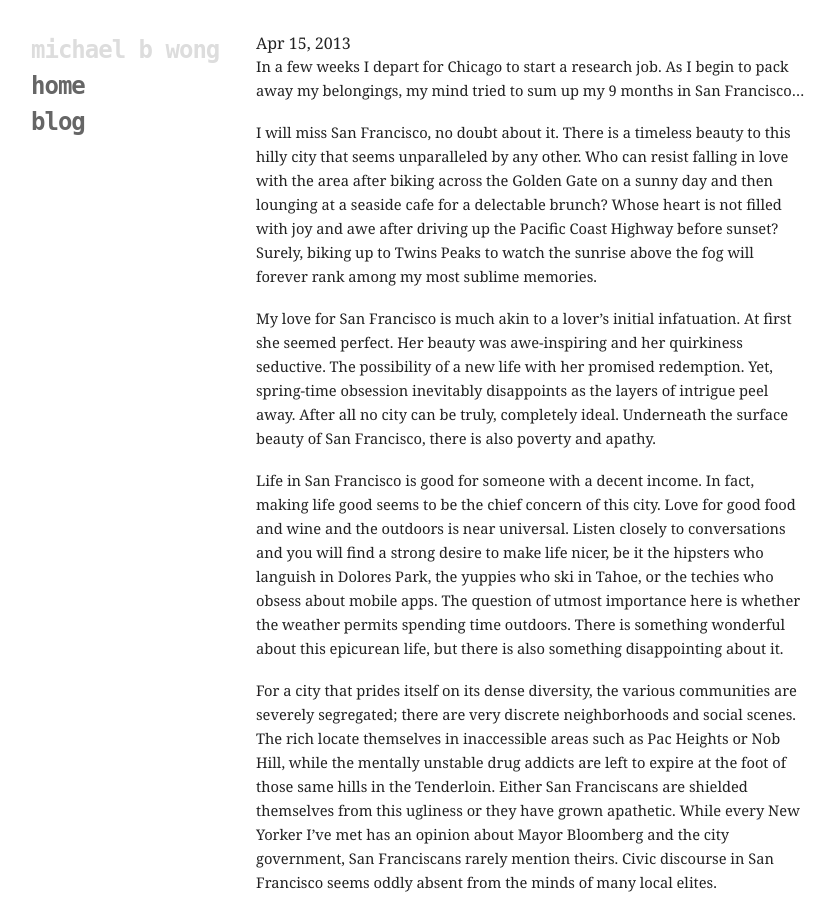
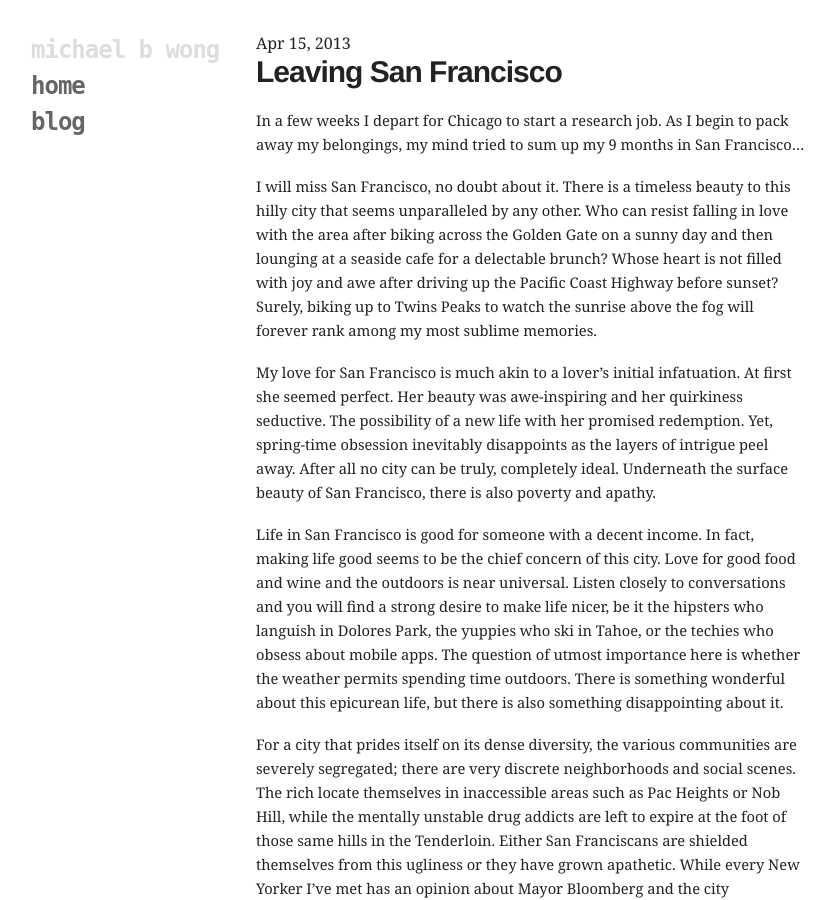
Before and after one commit to mbwong/mbwong.github.com, a Jekyll site: the page built from _posts/2013-04-15-leaving-san-francisco.md, in a window 1280 px wide and 900 px high. Shown: the whole window, without its empty margins (94-924 px from the left). Built offline with Jekyll 4.4.1, drawn with Linux system fonts in a browser that asks for light colours.

Commit message:
Update 2013-04-15-leaving-san-francisco.md

```diff
--- a/_posts/2013-04-15-leaving-san-francisco.md
+++ b/_posts/2013-04-15-leaving-san-francisco.md
@@ -3,6 +3,8 @@ tags: life personal
 title: Leaving San Francisco
 layout: post
 ---
+
+# Leaving San Francisco
 
 In a few weeks I depart for Chicago to start a research job. As I begin to pack away my belongings, my mind tried to sum up my 9 months in San Francisco...
 
```
